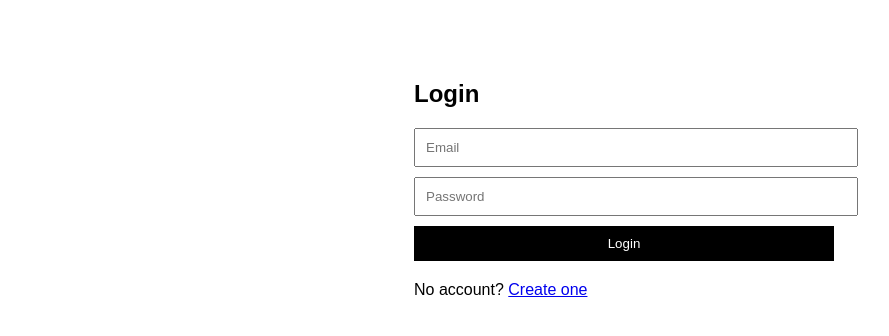
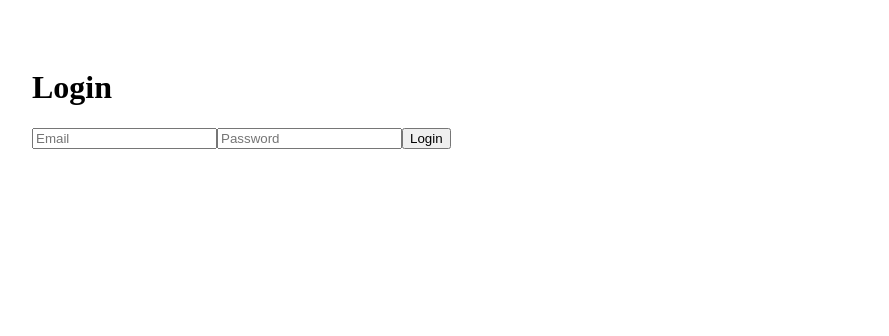
Before and after one commit to nextwaveaisuite/nextforge-proplus, a Next.js app: page /login in a window 1280 px wide. Shown: the top 336 px of the page, without its empty margins (16-905 px from the left). Built offline with nearby package versions, Linux system fonts and the light colour scheme.

Commit message:
page.tsx

```diff
--- a/src/app/login/page.tsx
+++ b/src/app/login/page.tsx
@@ -1,21 +1,15 @@
 "use client";
 
 import { useState } from "react";
+import { saveToken } from "@/lib/client-auth";
 import { useRouter } from "next/navigation";
-import { saveToken } from "@/lib/client-auth";
 
-export default function LoginPage() {
-  const router = useRouter();
+export default function Login() {
   const [email, setEmail] = useState("");
   const [password, setPassword] = useState("");
-  const [loading, setLoading] = useState(false);
-  const [error, setError] = useState("");
+  const router = useRouter();
 
-  async function handleLogin(e: any) {
-    e.preventDefault();
-    setLoading(true);
-    setError("");
-
+  async function handleLogin() {
     const res = await fetch("/api/auth/login", {
       method: "POST",
       body: JSON.stringify({ email, password }),
@@ -23,58 +17,32 @@ export default function LoginPage() {
 
     const data = await res.json();
 
-    if (!data.success) {
-      setError(data.error || "Login failed.");
-      setLoading(false);
-      return;
+    if (data.success) {
+      saveToken(data.token || ""); // optional backup
+      router.push("/dashboard");
+    } else {
+      alert(data.error);
     }
-
-    saveToken(data.token);
-    router.push("/dashboard");
   }
 
   return (
-    <div style={{ maxWidth: 420, margin: "80px auto", fontFamily: "Arial" }}>
-      <h2>Login</h2>
+    <div style={{ padding: 40 }}>
+      <h1>Login</h1>
 
-      <form onSubmit={handleLogin}>
       <input
-          type="email"
         placeholder="Email"
-          style={{ width: "100%", padding: 10, marginBottom: 10 }}
         value={email}
         onChange={(e) => setEmail(e.target.value)}
       />
 
       <input
+        placeholder="Password"
         type="password"
-          placeholder="Password"
-          style={{ width: "100%", padding: 10, marginBottom: 10 }}
         value={password}
         onChange={(e) => setPassword(e.target.value)}
       />
 
-        {error && <p style={{ color: "red" }}>{error}</p>}
-
-        <button
-          type="submit"
-          disabled={loading}
-          style={{
-            width: "100%",
-            padding: 10,
-            background: "black",
-            color: "white",
-            border: 0,
-            cursor: "pointer",
-          }}
-        >
-          {loading ? "Signing in..." : "Login"}
-        </button>
-      </form>
-
-      <p style={{ marginTop: 20 }}>
-        No account? <a href="/signup">Create one</a>
-      </p>
+      <button onClick={handleLogin}>Login</button>
     </div>
   );
 }
```
Lines whose indentation alone changed are shown as unchanged.
